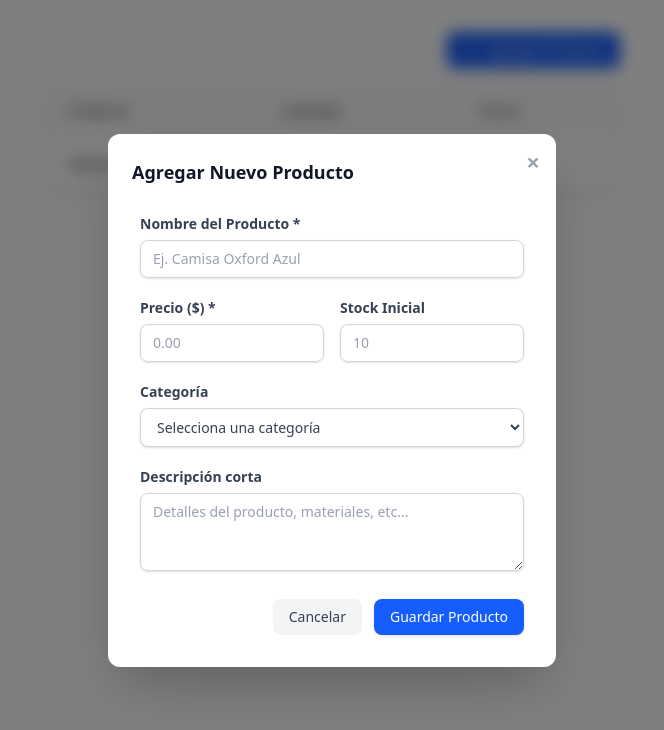
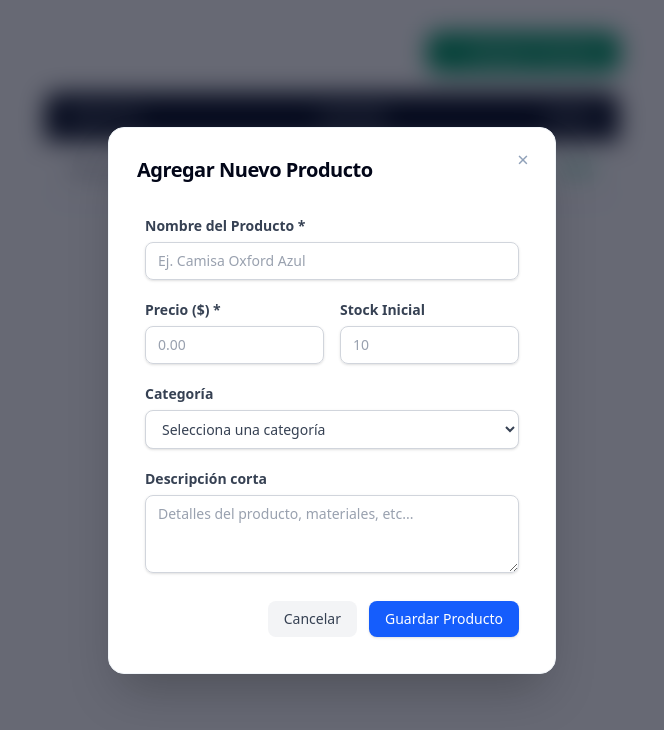
Before and after one commit to iAxelis/Store, an Angular app: page /products in a window 1280 px wide. Both pictures are taken after a click on the button "Agregar Producto". Shown: the top 730 px of the page, without its empty margins (308-972 px from the left). Built offline with nearby package versions, Linux system fonts and the light colour scheme.

Commit message:
feat:Se arreglo la paleta de colores

```diff
--- a/src/pages/products/products.html
+++ b/src/pages/products/products.html
@@ -1,32 +1,32 @@
 <div class="m-8 flex justify-center">
-  <div class="max-w-xl w-full flex flex-col gap-4">
+  <div class="max-w-xl w-full flex flex-col gap-5">
 
     <div class="flex justify-end">
       <button
         (click)="openModal()"
-        class="flex items-center gap-2 px-4 py-2 text-sm font-medium text-white bg-blue-600 rounded-lg hover:bg-blue-700 active:bg-blue-800 transition-colors shadow-sm"
+        class="flex items-center gap-2 px-5 py-2.5 text-sm font-semibold text-white bg-emerald-600 rounded-xl hover:bg-emerald-500 active:bg-emerald-700 transition-all duration-200 shadow-md shadow-emerald-600/20 tracking-wide"
       >
-        <svg xmlns="http://www.w3.org/2000/svg" fill="none" viewBox="0 0 24 24" stroke-width="2" stroke="currentColor" class="w-4 h-4">
+        <svg xmlns="http://www.w3.org/2000/svg" fill="none" viewBox="0 0 24 24" stroke-width="2.5" stroke="currentColor" class="w-4 h-4">
           <path stroke-linecap="round" stroke-linejoin="round" d="M12 4.5v15m7.5-7.5h-15" />
         </svg>
         Agregar Producto
       </button>
     </div>
 
-    <div class="overflow-hidden rounded-lg border border-gray-200 shadow-md">
-      <table class="w-full border-collapse bg-white text-left text-sm text-gray-500">
-        <thead class="bg-gray-50">
+    <div class="overflow-hidden rounded-xl border border-slate-200/80 shadow-lg shadow-slate-100/50">
+      <table class="w-full border-collapse bg-white text-left text-sm text-slate-600">
+        <thead class="bg-slate-900 text-slate-200">
           <tr>
-            <th class="px-6 py-4 font-medium text-gray-900">Producto</th>
-            <th class="px-6 py-4 font-medium text-gray-900">Cantidad</th>
-            <th class="px-6 py-4 font-medium text-gray-900">Precio</th>
+            <th class="px-6 py-4 font-semibold tracking-wider uppercase text-xs">Producto</th>
+            <th class="px-6 py-4 font-semibold tracking-wider uppercase text-xs text-center">Cantidad</th>
+            <th class="px-6 py-4 font-semibold tracking-wider uppercase text-xs text-right">Precio</th>
           </tr>
         </thead>
-        <tbody class="divide-y divide-gray-100 border-t border-gray-100">
-          <tr class="hover:bg-gray-50">
-            <td class="px-6 py-4 font-medium text-gray-900">Manzanas</td>
-            <td class="px-6 py-4">10</td>
-            <td class="px-6 py-4">$5.00</td>
+        <tbody class="divide-y divide-slate-100">
+          <tr class="hover:bg-slate-50/80 transition-colors">
+            <td class="px-6 py-4.5 font-medium text-slate-900">Manzanas</td>
+            <td class="px-6 py-4.5 text-center font-mono text-slate-500">10</td>
+            <td class="px-6 py-4.5 text-right font-semibold text-emerald-600">$5.00</td>
           </tr>
         </tbody>
       </table>
@@ -36,13 +36,18 @@
 </div>
 
 @if (isModalOpen()) {
-  <div class="fixed inset-0 z-50 flex items-center justify-center bg-black/50 backdrop-blur-sm">
+  <div class="fixed inset-0 z-50 flex items-center justify-center bg-slate-950/60 backdrop-blur-md">
 
-    <div class="bg-white rounded-xl p-6 shadow-2xl w-full max-w-md mx-4 relative">
+    <div class="bg-white rounded-2xl p-7 shadow-2xl w-full max-w-md mx-4 relative border border-slate-100">
 
-      <button (click)="closeModal()" class="absolute top-4 right-4 text-gray-400 hover:text-gray-600 text-2xl font-semibold leading-none">&times;</button>
+      <button
+        (click)="closeModal()"
+        class="absolute top-4 right-4 w-8 h-8 flex items-center justify-center rounded-full text-slate-400 hover:text-slate-600 hover:bg-slate-100 transition-colors text-xl font-medium leading-none"
+      >
+        &times;
+      </button>
 
-      <h3 class="text-lg font-bold text-gray-900 mb-5">Agregar Nuevo Producto</h3>
+      <h3 class="text-xl font-bold text-slate-950 mb-6 tracking-tight">Agregar Nuevo Producto</h3>
 
       <app-new-product></app-new-product>
 
```
